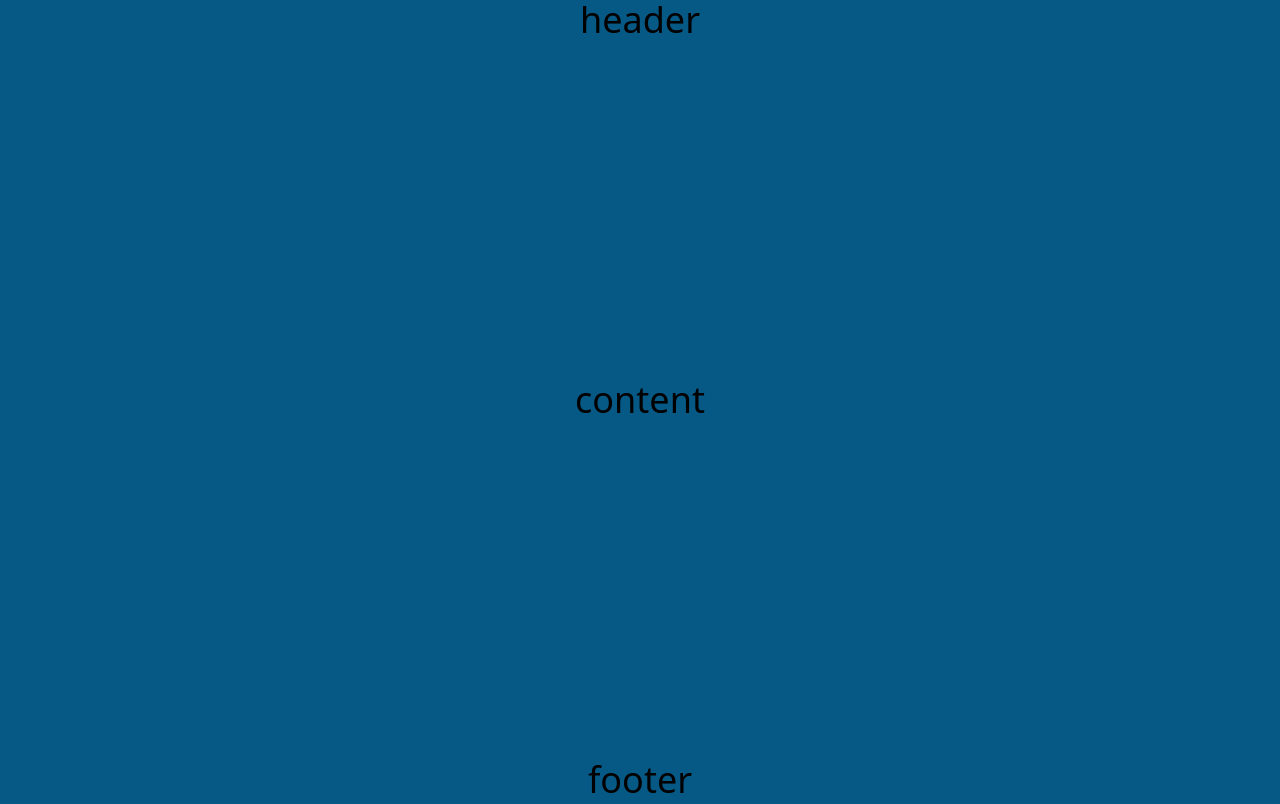
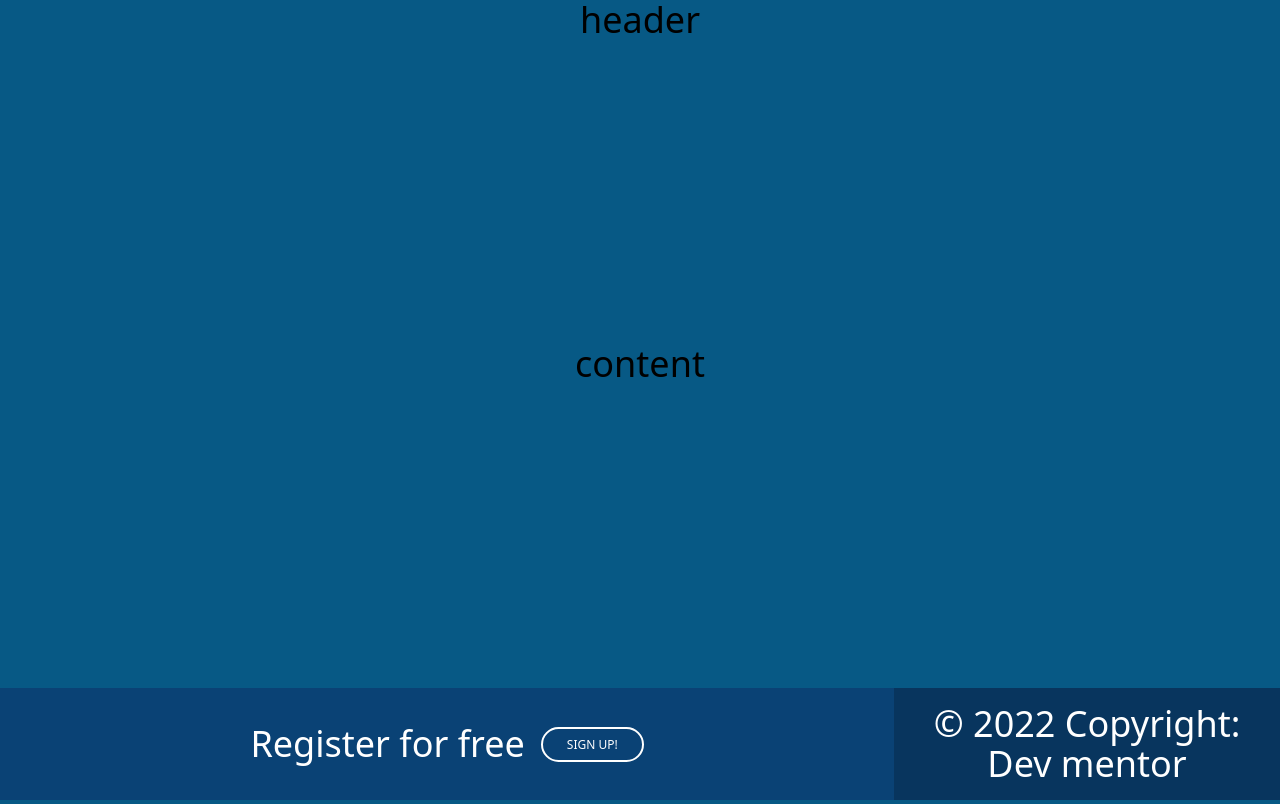
Before and after one commit to ObadaElSharbatly/Gallery_app, a website: page public/index.html in a window 1280 px wide. Drawn offline with Linux system fonts and the light colour scheme.

Commit message:
init footer

```diff
--- a/public/index.html
+++ b/public/index.html
@@ -16,10 +16,28 @@
       <p>content</p>
     </main>
 
-    <footer>
-      <div>
-        <p>footer</p>
+    <footer class="text-center text-white" style="background-color: #0a4275">
+      <div class="container p-6">
+        <div class="">
+          <p class="flex justify-center items-center">
+            <span class="mr-4">Register for free</span>
+            <button
+              type="button"
+              class="inline-block px-6 py-2 border-2 border-white text-white font-medium text-xs leading-tight uppercase rounded-full hover:bg-black hover:bg-opacity-5 focus:outline-none focus:ring-0 transition duration-150 ease-in-out"
+            >
+              Sign up!
+            </button>
+          </p>
+        </div>
+      </div>
+
+      <div class="text-center p-4" style="background-color: rgba(0, 0, 0, 0.2)">
+        © 2022 Copyright:
+        <a class="text-white" href="https://tailwind-elements.com/"
+          >Dev mentor</a
+        >
       </div>
     </footer>
+    <script src="./TW-ELEMENTS-PATH/dist/js/index.min.js"></script>
   </body>
 </html>
```
Also changed, not shown: public/style.css.
